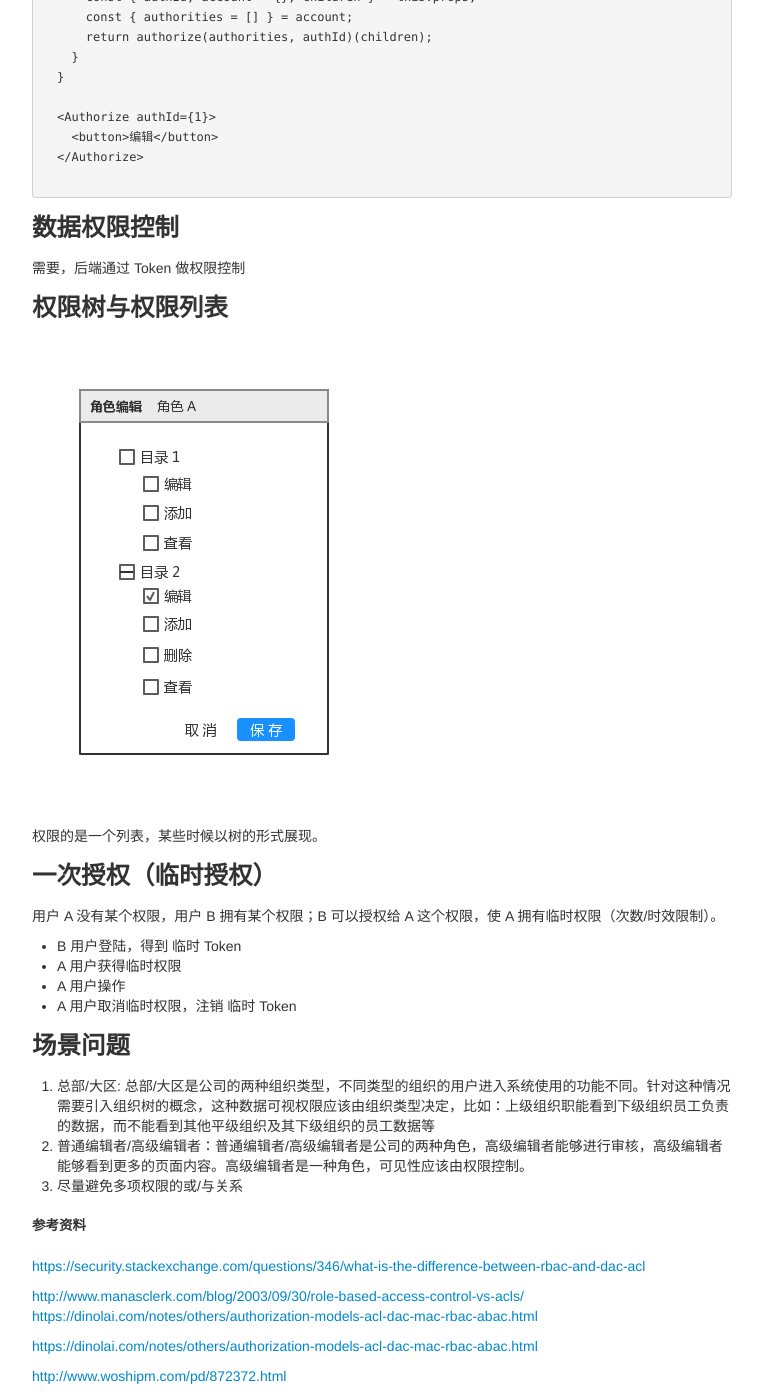
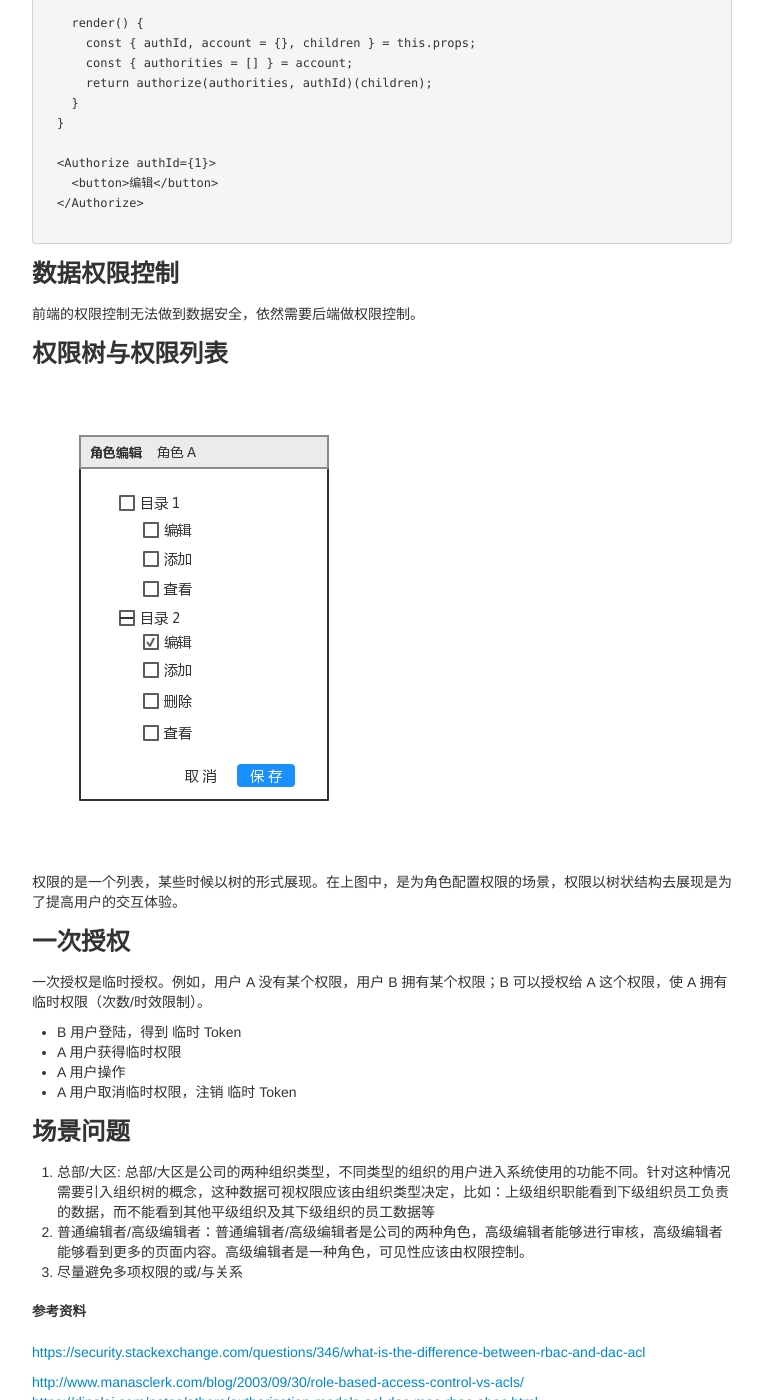
Before and after one commit to i12n/i12n.github.io, a Jekyll site: the page built from _posts/2019-05-13-role-based-access-control.md, in a window 1280 px wide and 1400 px high, scrolled down 4684 px. Shown: the whole window, without its empty margins (258-1021 px from the left). Built offline with Jekyll 4.4.1, drawn with Linux system fonts in a browser that asks for light colours; some of the changed text lies outside the part shown.

Commit message:
Update 2019-05-13-role-based-access-control.md

````diff
--- a/_posts/2019-05-13-role-based-access-control.md
+++ b/_posts/2019-05-13-role-based-access-control.md
@@ -90,6 +90,7 @@
 ## RBAC 基于角色的访问控制
 
 角色关联权限
+
 Role | Read  |  Write | Execute |
 -|-|-|-
 Role1 | YES | YES | YES |
@@ -97,8 +98,9 @@
 Role3 | YES | NO |  NO |
 
 用户关联角色
+
 User | Role1  |  Role2 | Role3 |
--|:-|-|-
+-|-|-|-
 User1 | YES | NO | NO |
 User2 | YES | YES | NO |
 User3 | YES | NO |  NO |
@@ -106,7 +108,7 @@
 用户权限列表
 
 User | Permissions|
--|:-|-
+-|:-
 User1 | Read, Write, Execute |
 User2 | Read, Write, Execute |
 User3 | Read |
@@ -154,7 +156,7 @@
     - 按钮可见，不可操作
     - 按钮不可见
 
-  无权限不可见，代码实例：
+  无权限不可见，React 实现的代码简单实例：
 
   ```js
   function authorize(authorities = [], authId = '') {
@@ -185,17 +187,17 @@
 
 ### 数据权限控制
 
-  需要，后端通过 Token 做权限控制
+ 前端的权限控制无法做到数据安全，依然需要后端做权限控制。
 
 ### 权限树与权限列表
 
 ![auth-tree.png](/assets/images/web/rbac/auth-tree.png)
 
-权限的是一个列表，某些时候以树的形式展现。
+权限的是一个列表，某些时候以树的形式展现。在上图中，是为角色配置权限的场景，权限以树状结构去展现是为了提高用户的交互体验。
 
-### 一次授权（临时授权）
+### 一次授权
 
-用户 A 没有某个权限，用户 B 拥有某个权限；B 可以授权给 A 这个权限，使 A 拥有临时权限（次数/时效限制）。
+一次授权是临时授权。例如，用户 A 没有某个权限，用户 B 拥有某个权限；B 可以授权给 A 这个权限，使 A 拥有临时权限（次数/时效限制）。
 
 - B 用户登陆，得到 临时 Token
 - A 用户获得临时权限
````
